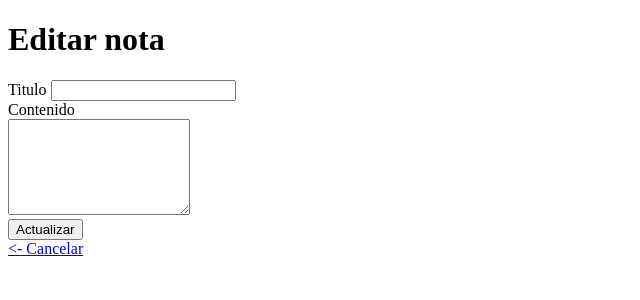
After one commit to MaxCompiler/blog, a Laravel app: template resources/views/posts/edit.blade.php in a window 1280 px wide. The commit adds this page. Shown: the top 300 px of the page, without its empty margins (0-640 px from the left). Run offline with Laravel 12, Linux system fonts and the light colour scheme; the template is opened without the code that fills it, so the values that code supplies are empty.

Commit message:
Modificando ek nombre de controler a Singular , funcion de editar y actualizar una nota agregada

```diff
--- /dev/null
+++ b/resources/views/posts/edit.blade.php
@@ -0,0 +1,34 @@
+<!DOCTYPE html>
+<html lang="en">
+<head>
+    <meta charset="UTF-8">
+    <meta name="viewport" content="width=device-width, initial-scale=1.0">
+    <meta http-equiv="X-UA-Compatible" content="ie=edge">
+    <title>Editar nota</title>
+</head>
+<body>
+    <h1>Editar nota</h1>
+
+    <form action="{{route('posts.update',$post->id)}}" method="POST">
+        @csrf
+        @method('PUT')
+
+        <div>
+            <label for="titulo">Titulo</label>
+            <input type="text" id="titulo" name="titulo" value="{{old('titulo', $post->titulo)}}">
+            @error('titulo')
+                <p style="color: red;">{{ $message }}</p>
+            @enderror
+        </div>
+
+        <div>
+            <label for="contenido">Contenido</label><br>
+            <textarea name="contenido" id="contenido" rows="6">{{old('contenido', $post->contenido)}} </textarea>
+        </div>
+
+        <button type="submit" >Actualizar</button>
+    </form>
+
+    <a href="{{route('posts.show', $post->id)}}"> <- Cancelar</a>
+</body>
+</html>
--- a/resources/views/posts/show.blade.php
+++ b/resources/views/posts/show.blade.php
@@ -11,6 +11,7 @@
     <p>{{$post->contenido}} </p>
     <small>{{$post->created_at}} </small>
 
+    <a href="{{ route('posts.edit', $post->id) }}">Editar</a>
     <hr>
     <a href="{{route('posts.index')}}">Volver a las notas</a>
 </body>
--- a/routes/web.php
+++ b/routes/web.php
@@ -1,13 +1,11 @@
 <?php
 
-use App\Http\Controllers\PostsController;
+USE App\Http\Controllers\PostController;
 use Illuminate\Support\Facades\Route;
 
-Route::get('/', function () {
-    return view('welcome');
-});
-
-Route::get('/posts', [PostsController::class , 'index'])->name('posts.index');
-Route::get('/posts/create',[PostsController::class, 'create'])->name('posts.create');
-Route::post('/posts', [PostsController::class, 'store'])->name('posts.store');
-Route::get('/posts/{id}',[PostsController::class, 'show'])->name('posts.show');
+Route::get('/posts', [PostController::class , 'index'])->name('posts.index');
+Route::get('/posts/create',[PostController::class, 'create'])->name('posts.create');
+Route::post('/posts', [PostController::class, 'store'])->name('posts.store');
+Route::get('/posts/{id}',[PostController::class, 'show'])->name('posts.show');
+Route::get('/post/{id}/edit', [PostController::class,'edit'])->name('posts.edit');
+Route::put('/posts/{id}',[PostController::class, 'update'])->name('posts.update');
```
Also changed, not shown: app/Http/Controllers/PostController.php (renamed from app/Http/Controllers/PostsController.php, +22 -1 lines).
